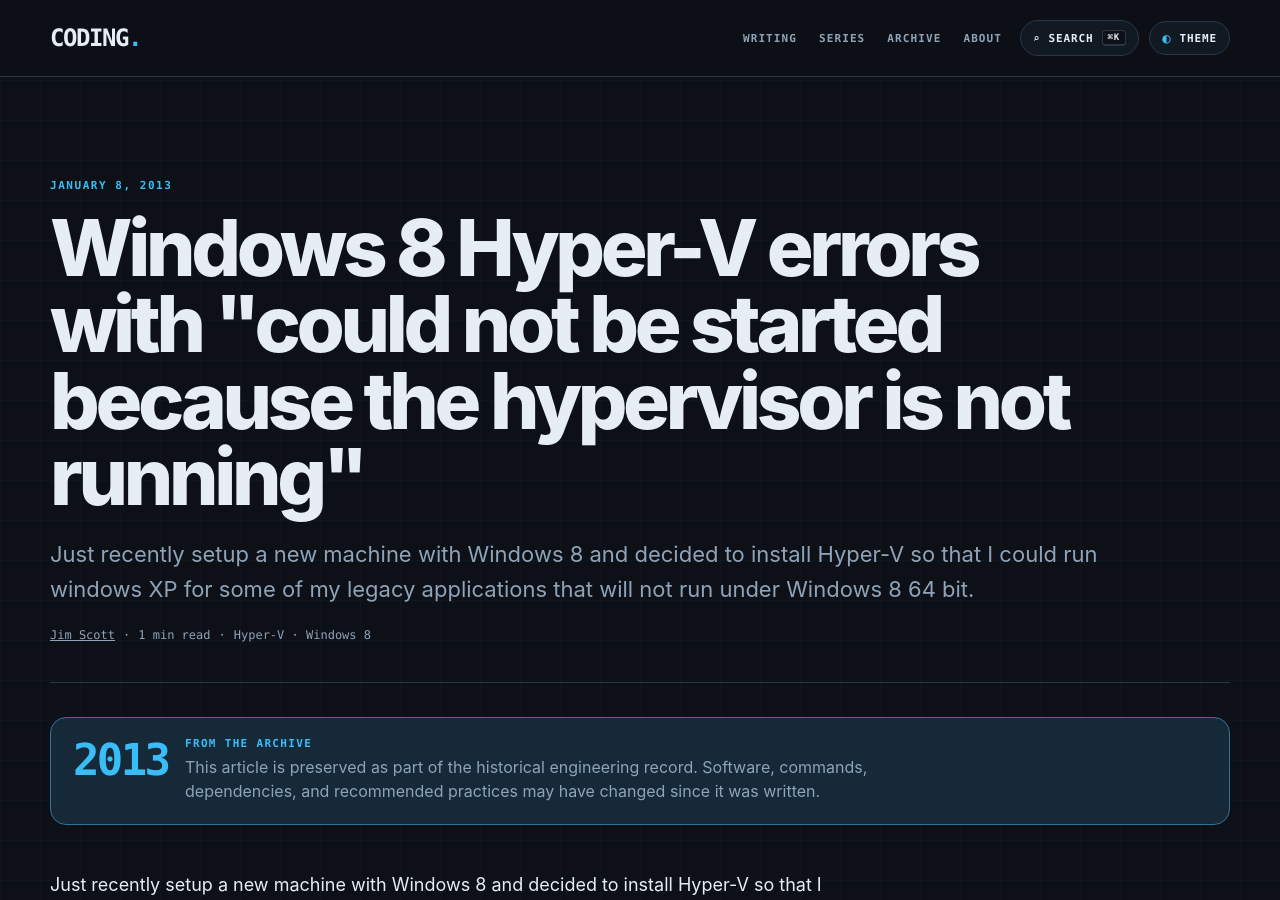
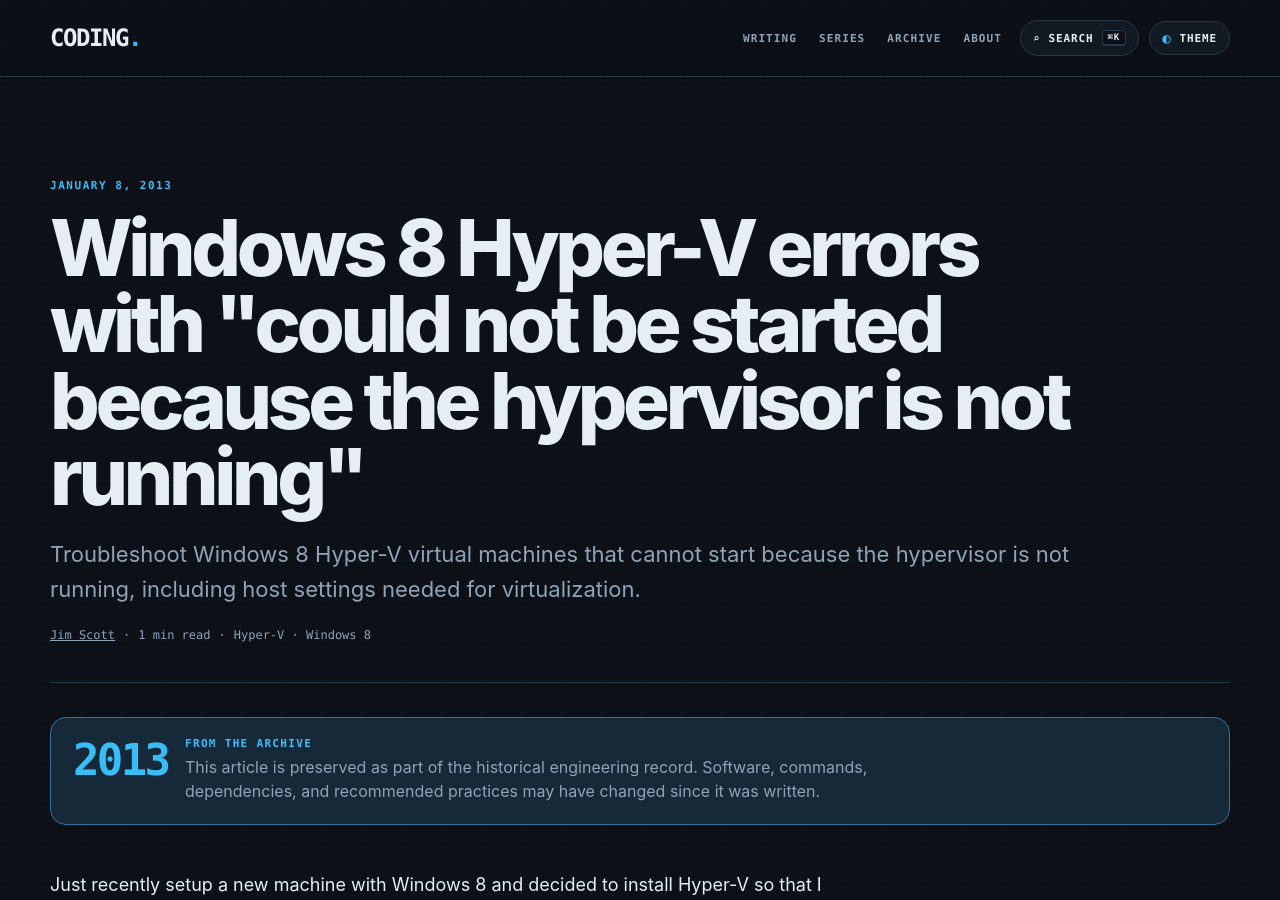
Before and after one commit to infoconex/coding-blog, a Jekyll site: the page built from post/2013/01/08/Windows-8-Hyper-V-errors-with-could-not-be-started-because-the-hypervisor-is-not-running/index.md, in a window 1280 px wide and 900 px high. Built offline with Jekyll 4.4.1, drawn with Linux system fonts in a browser that asks for light colours.

Commit message:
SEO: improve page meta description

```diff
--- a/post/2013/01/08/Windows-8-Hyper-V-errors-with-could-not-be-started-because-the-hypervisor-is-not-running/index.md
+++ b/post/2013/01/08/Windows-8-Hyper-V-errors-with-could-not-be-started-because-the-hypervisor-is-not-running/index.md
@@ -2,7 +2,7 @@
 
 title: "Windows 8 Hyper-V errors with \"could not be started because the hypervisor is not running\""
 date: "2013-01-08"
-description: "Just recently setup a new machine with Windows 8 and decided to install Hyper-V so that I could run windows XP for some of my legacy applications that will not run under Windows 8 64 bit."
+description: "Troubleshoot Windows 8 Hyper-V virtual machines that cannot start because the hypervisor is not running, including host settings needed for virtualization."
 tags: ["Hyper-V", "Windows 8"]
 slug: "windows-8-hyper-v-errors-with-could-not-be-started-because-the-hypervisor-is-not-running"
 author: "Jim Scott"
```
